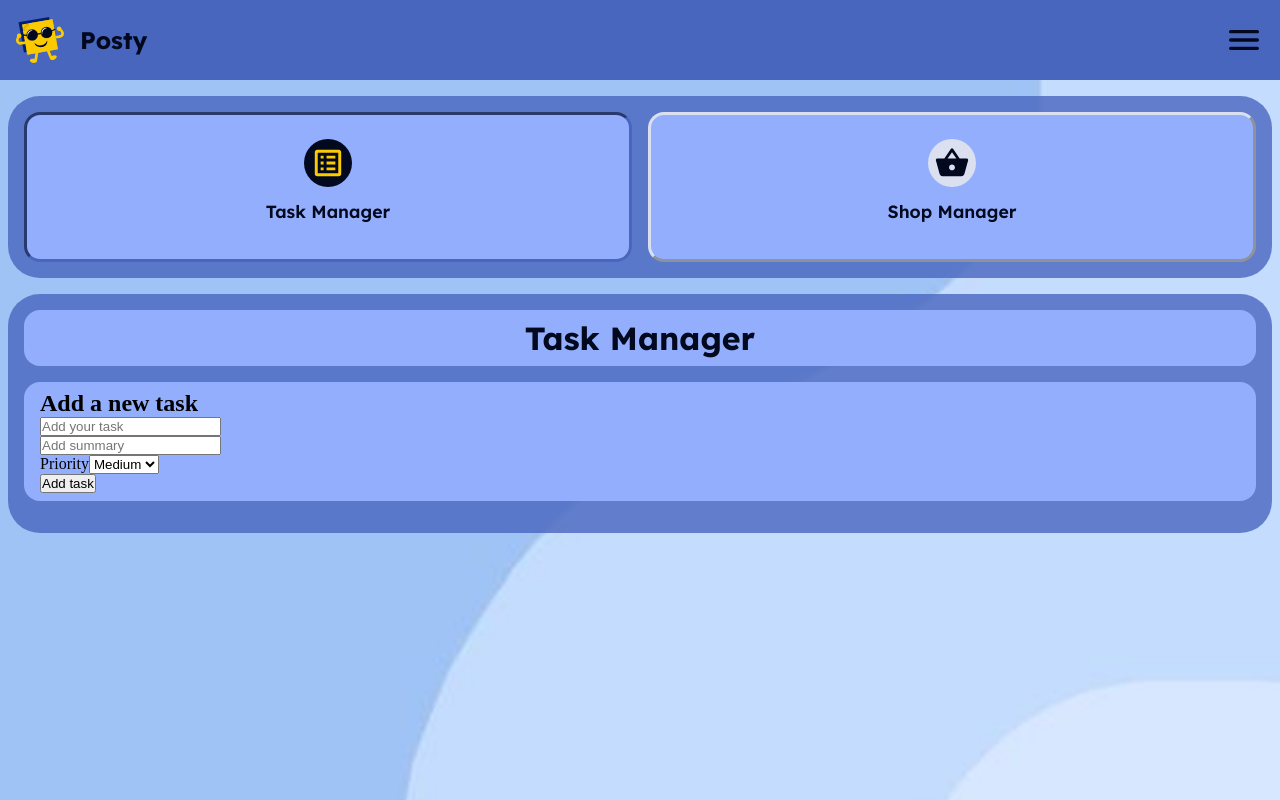
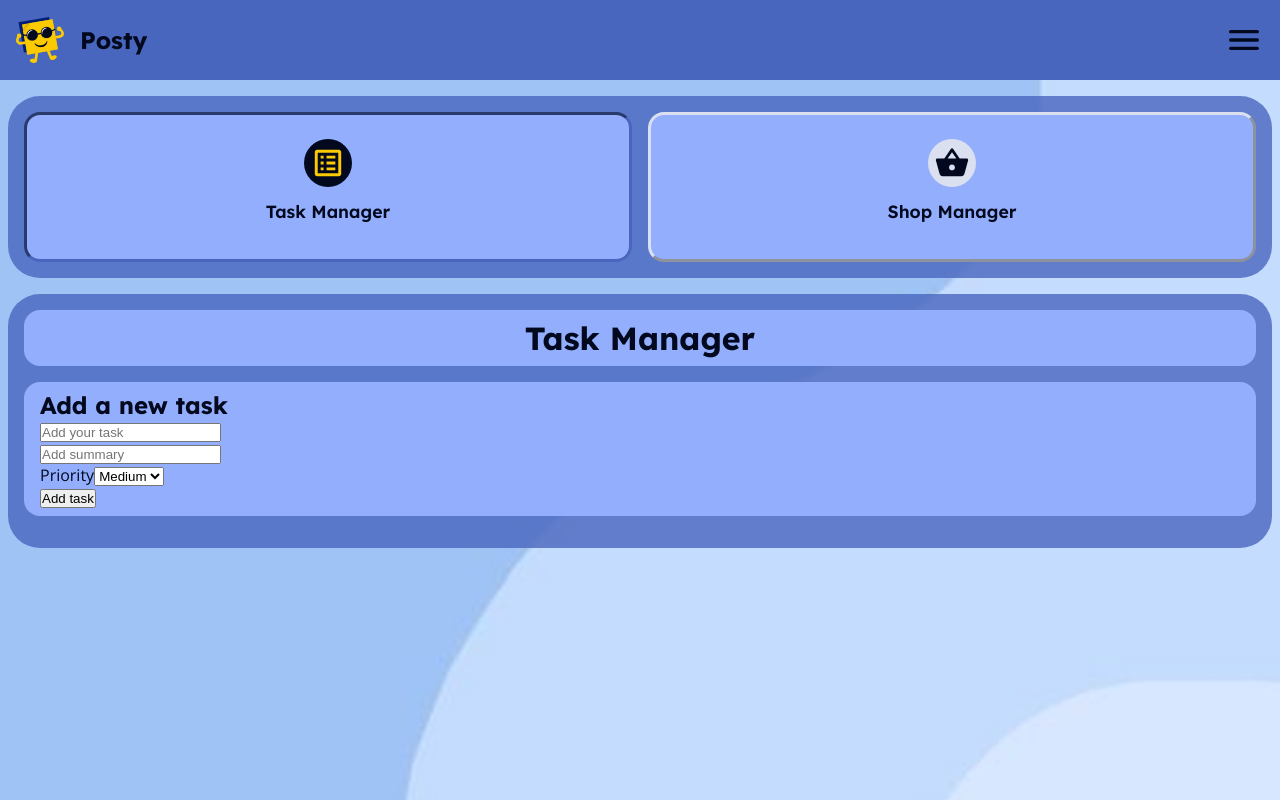
Before and after one commit to EvaneRex/taskmanager, a React (Vite) app: page / in a window 1280 px wide. Built offline with nearby package versions, Linux system fonts and the light colour scheme.

Commit message:
added some styling to headings, bodytxt

```diff
--- a/src/App.css
+++ b/src/App.css
@@ -131,6 +131,17 @@ header .menu-icon {
   text-align: center;
   grid-row: 1;
 }
+.taskmanager h2,
+.shopmanager h2 {
+  font-family: "Lexend-Bold";
+  color: #02091e;
+}
+.taskmanager p,
+.shopmanager p {
+  font-family: "OpenSans-Regular";
+  color: #02091e;
+  font-size: 1rem;
+}
 .taskmanager .taskForm,
 .taskmanager .shopForm,
 .shopmanager .taskForm,
--- a/src/App.scss
+++ b/src/App.scss
@@ -84,6 +84,13 @@ header {
     grid-row: 1;
   }
 
+  h2 {
+    @include partial.heading;
+  }
+  p {
+    @include partial.txt;
+  }
+
   .taskForm,
   .shopForm {
     @include partial.box2;
```
Also changed, not shown: 1 other file (tests, documents, lock files or other folders).
